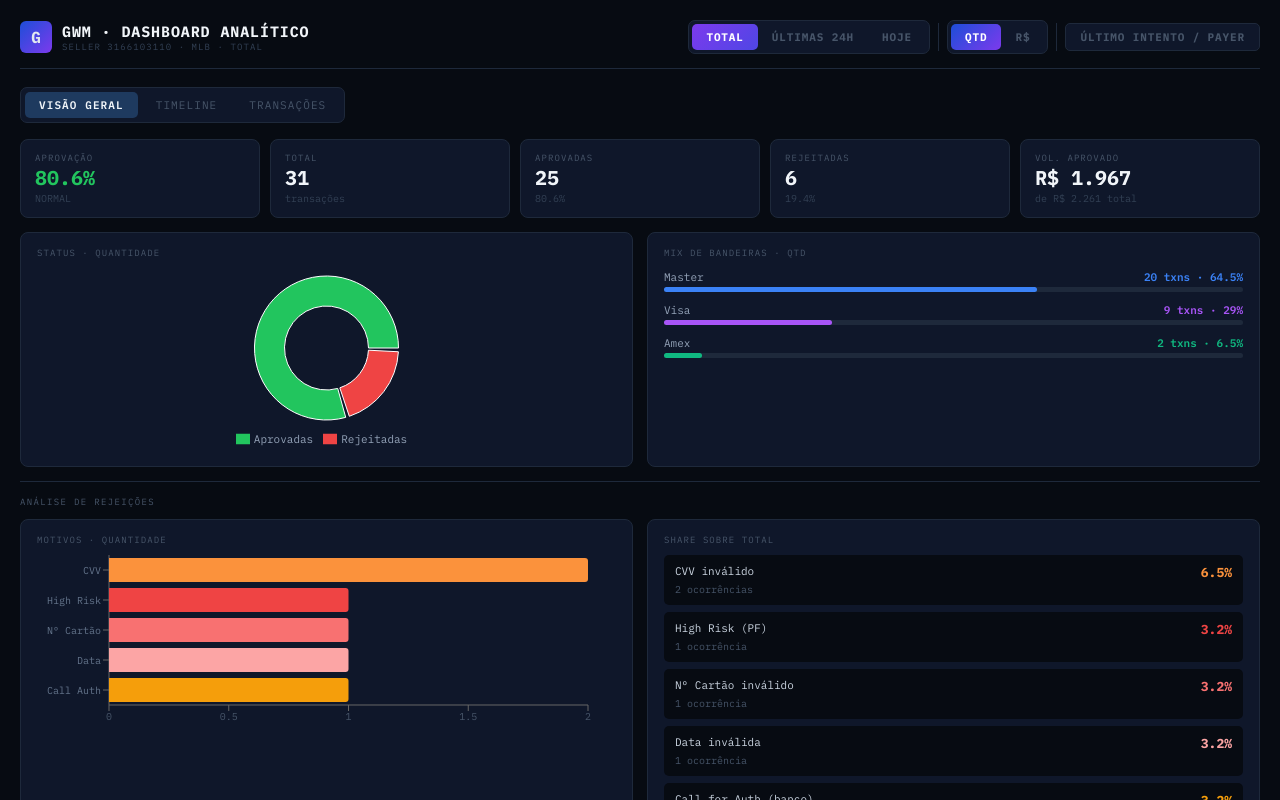
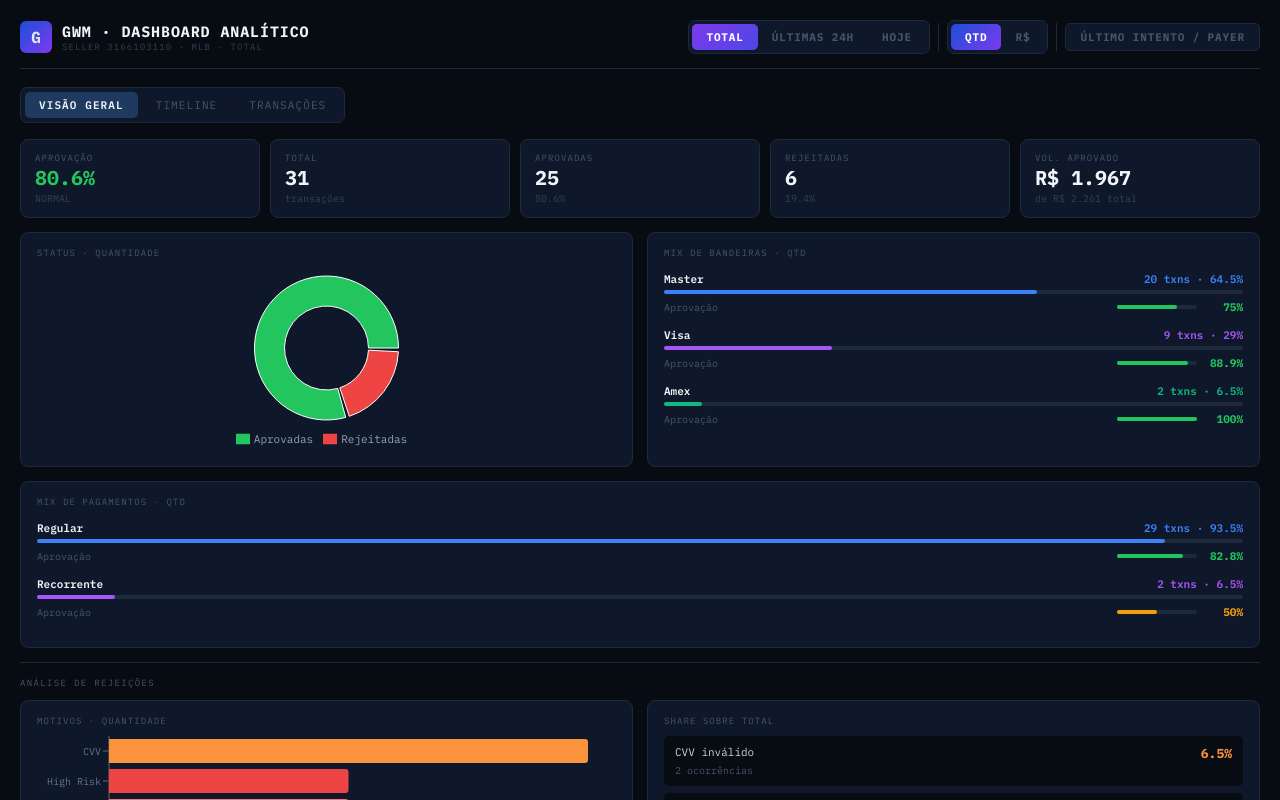
Before and after one commit to lucasmartinelli-code/gwm-dashboard, a React (Create React App) app: page / in a window 1280 px wide. Shown: the top 800 px of the page. Built offline with nearby package versions, Linux system fonts and the light colour scheme.

Commit message:
feat: mix bandeiras com aprovação + mix de pagamentos por operation type

```diff
--- a/src/GWMDashboard.jsx
+++ b/src/GWMDashboard.jsx
@@ -357,21 +357,84 @@ export default function GWMDashboard() {
               </div>
 
               <div className="card" style={{ padding:"14px 16px" }}>
-                <div style={{ fontSize:9, color:"#475569", letterSpacing:".12em", marginBottom:12 }}>MIX DE BANDEIRAS · {metric==="qty"?"QTD":"R$"}</div>
-                {methodData.map(({ name, qty, brl:b, share }) => (
-                  <div key={name} style={{ marginBottom:11 }}>
-                    <div style={{ display:"flex", justifyContent:"space-between", fontSize:11, marginBottom:3 }}>
-                      <span style={{ color:"#94a3b8", textTransform:"capitalize" }}>{name}</span>
-                      <span style={{ color:METHOD_COLORS[name]||"#64748b", fontWeight:600 }}>
-                        {metric==="qty"?`${qty} txns`:brl(b)} · {share}%
-                      </span>
+                <div style={{ fontSize:9, color:"#475569", letterSpacing:".12em", marginBottom:14 }}>MIX DE BANDEIRAS · {metric==="qty"?"QTD":"R$"}</div>
+                {methodData.map(({ name, qty, brl:b, share }) => {
+                  const ms   = data.filter(r => r.method === name);
+                  const ma   = ms.filter(r => r.status === "approved");
+                  const volMs = ms.reduce((s,r)=>s+r.amount,0);
+                  const volMa = ma.reduce((s,r)=>s+r.amount,0);
+                  const aproM = metric==="qty" ? pct(ma.length,ms.length) : pct(volMa,volMs);
+                  const col   = METHOD_COLORS[name]||"#64748b";
+                  return (
+                    <div key={name} style={{ marginBottom:14 }}>
+                      <div style={{ display:"flex", justifyContent:"space-between", fontSize:11, marginBottom:4 }}>
+                        <span style={{ color:"#f1f5f9", textTransform:"capitalize", fontWeight:600 }}>{name}</span>
+                        <span style={{ color:col, fontWeight:600 }}>{metric==="qty"?`${qty} txns`:brl(b)} · {share}%</span>
+                      </div>
+                      <div style={{ background:"#1e293b", borderRadius:3, height:4, marginBottom:6 }}>
+                        <div style={{ width:`${share}%`, height:"100%", background:col, borderRadius:3, transition:"width 1s" }} />
+                      </div>
+                      <div style={{ display:"flex", alignItems:"center", justifyContent:"space-between" }}>
+                        <span style={{ fontSize:10, color:"#475569" }}>Aprovação</span>
+                        <div style={{ display:"flex", alignItems:"center", gap:8 }}>
+                          <div style={{ width:80, background:"#1e293b", borderRadius:3, height:4 }}>
+                            <div style={{ width:`${aproM}%`, height:"100%", borderRadius:3, transition:"width 1s",
+                              background: aproM>=75?"#22c55e":aproM>=50?"#f59e0b":"#ef4444" }} />
+                          </div>
+                          <span style={{ fontSize:11, fontWeight:700, minWidth:38, textAlign:"right",
+                            color: aproM>=75?"#22c55e":aproM>=50?"#f59e0b":"#ef4444" }}>{aproM}%</span>
+                        </div>
+                      </div>
                     </div>
-                    <div style={{ background:"#1e293b", borderRadius:3, height:5 }}>
-                      <div style={{ width:`${share}%`, height:"100%", background:METHOD_COLORS[name]||"#64748b", borderRadius:3, transition:"width 1s" }} />
-                    </div>
-                  </div>
-                ))}
+                  );
+                })}
               </div>
+            </div>
+
+            {/* ── Mix de Pagamentos (Operation Type) ── */}
+            <div className="card" style={{ padding:"14px 16px" }}>
+              <div style={{ fontSize:9, color:"#475569", letterSpacing:".12em", marginBottom:14 }}>MIX DE PAGAMENTOS · {metric==="qty"?"QTD":"R$"}</div>
+              {(() => {
+                const opMap = {};
+                data.forEach(r => {
+                  if (!opMap[r.op]) opMap[r.op] = { qty:0, brl:0, apro_qty:0, apro_brl:0 };
+                  opMap[r.op].qty++;
+                  opMap[r.op].brl += r.amount;
+                  if (r.status==="approved") { opMap[r.op].apro_qty++; opMap[r.op].apro_brl += r.amount; }
+                });
+                const opColors = { regular_payment:"#3b82f6", recurring_payment:"#a855f7" };
+                const opLabels = { regular_payment:"Regular", recurring_payment:"Recorrente" };
+                return Object.entries(opMap)
+                  .sort((a,b) => b[1][metric] - a[1][metric])
+                  .map(([op, v]) => {
+                    const shareOp = pct(metric==="qty"?v.qty:v.brl, metric==="qty"?total:volTotal);
+                    const aproOp  = metric==="qty" ? pct(v.apro_qty,v.qty) : pct(v.apro_brl,v.brl);
+                    const col     = opColors[op]||"#10b981";
+                    const label   = opLabels[op]||op.replace(/_/g," ").replace(/\b\w/g,c=>c.toUpperCase());
+                    return (
+                      <div key={op} style={{ marginBottom:14 }}>
+                        <div style={{ display:"flex", justifyContent:"space-between", fontSize:11, marginBottom:4 }}>
+                          <span style={{ color:"#f1f5f9", fontWeight:600 }}>{label}</span>
+                          <span style={{ color:col, fontWeight:600 }}>{metric==="qty"?`${v.qty} txns`:brl(v.brl)} · {shareOp}%</span>
+                        </div>
+                        <div style={{ background:"#1e293b", borderRadius:3, height:4, marginBottom:6 }}>
+                          <div style={{ width:`${shareOp}%`, height:"100%", background:col, borderRadius:3, transition:"width 1s" }} />
+                        </div>
+                        <div style={{ display:"flex", alignItems:"center", justifyContent:"space-between" }}>
+                          <span style={{ fontSize:10, color:"#475569" }}>Aprovação</span>
+                          <div style={{ display:"flex", alignItems:"center", gap:8 }}>
+                            <div style={{ width:80, background:"#1e293b", borderRadius:3, height:4 }}>
+                              <div style={{ width:`${aproOp}%`, height:"100%", borderRadius:3, transition:"width 1s",
+                                background: aproOp>=75?"#22c55e":aproOp>=50?"#f59e0b":"#ef4444" }} />
+                            </div>
+                            <span style={{ fontSize:11, fontWeight:700, minWidth:38, textAlign:"right",
+                              color: aproOp>=75?"#22c55e":aproOp>=50?"#f59e0b":"#ef4444" }}>{aproOp}%</span>
+                          </div>
+                        </div>
+                      </div>
+                    );
+                  });
+              })()}
             </div>
 
             {/* ── Rejeições (antes era aba separada) ── */}
```
